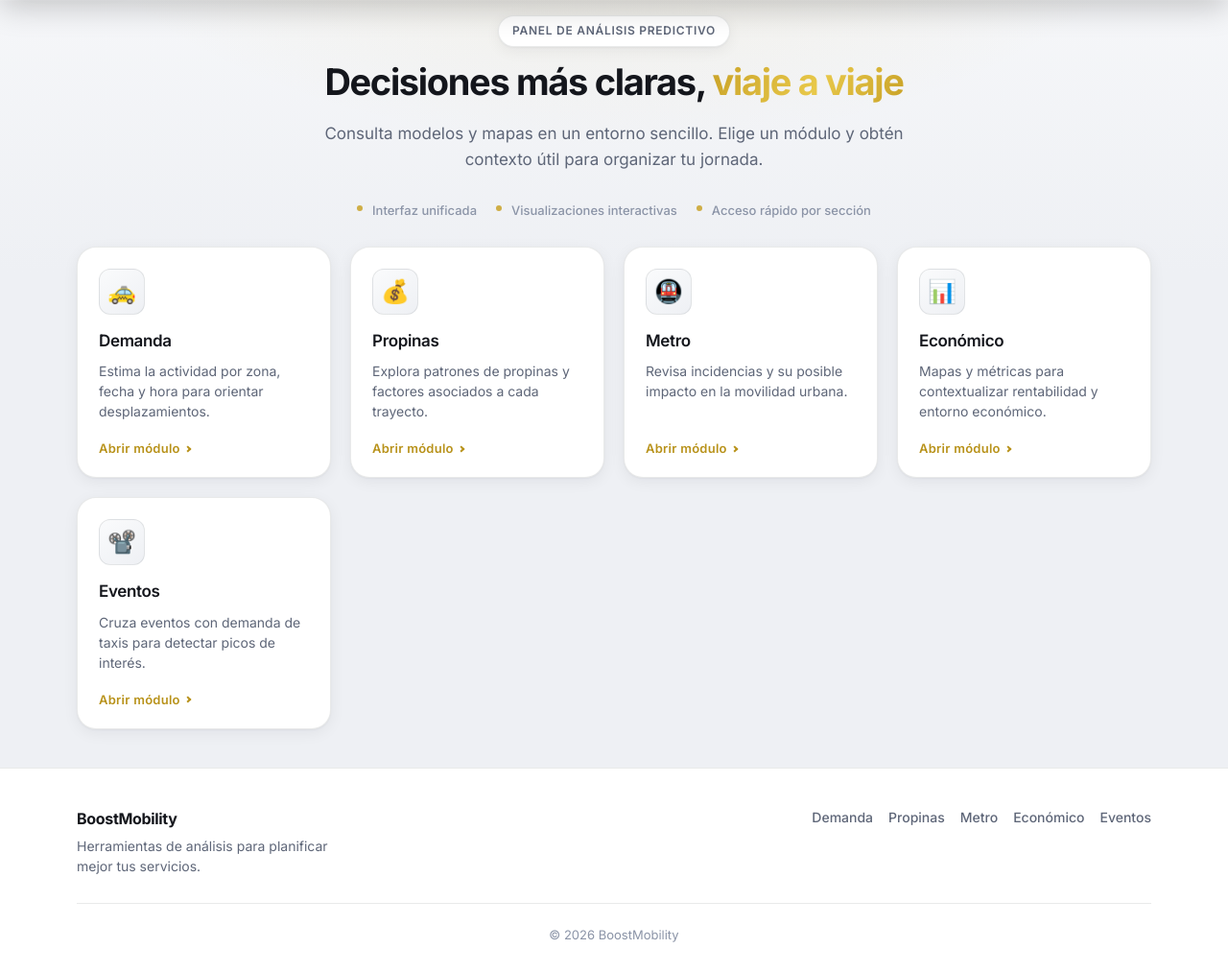
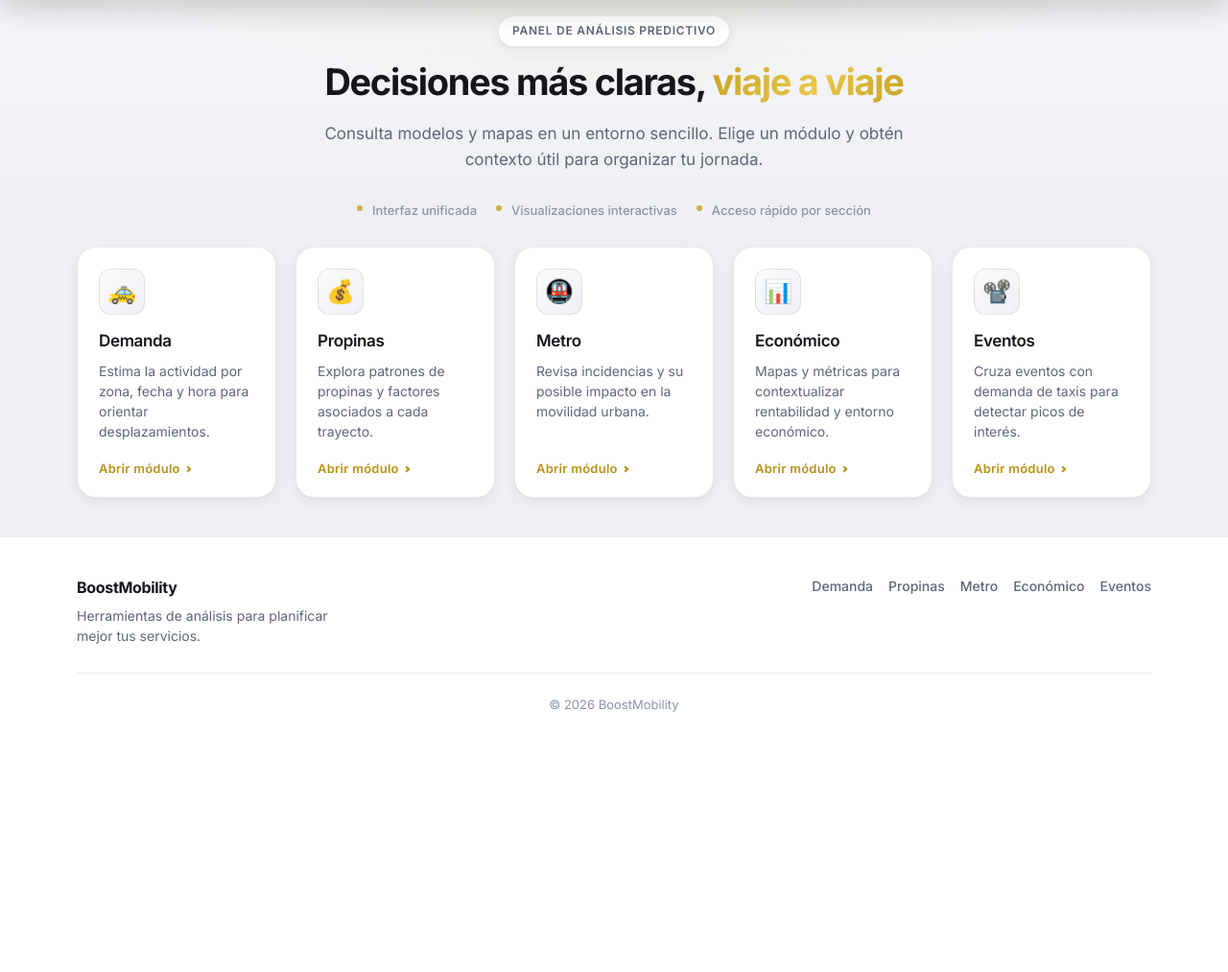
Before and after one commit to marioUCM/ucm-gidia-pd2-amcf-ws, a Flask app: page / in a window 1280 px wide. Shown: the part 60-1073 px from the top of the page at 96% size. After the commit the page ends 802 px from the top, so only its background shows below. Run offline with Flask 3, Linux system fonts and the light colour scheme; parts of the project's set-up code (start-up, migrations or seed data) failed here and were passed over.

Commit message:
corrijo tarjetas pestaña principal

```diff
--- a/web/static/css/styles.css
+++ b/web/static/css/styles.css
@@ -429,7 +429,7 @@ body {
 /* Card grid */
 .cards {
     display: grid;
-    grid-template-columns: repeat(auto-fill, minmax(260px, 1fr));
+    grid-template-columns: repeat(5, 1fr);
     gap: clamp(14px, 2.5vw, 20px);
     margin-top: 28px;
     text-align: left;
```
